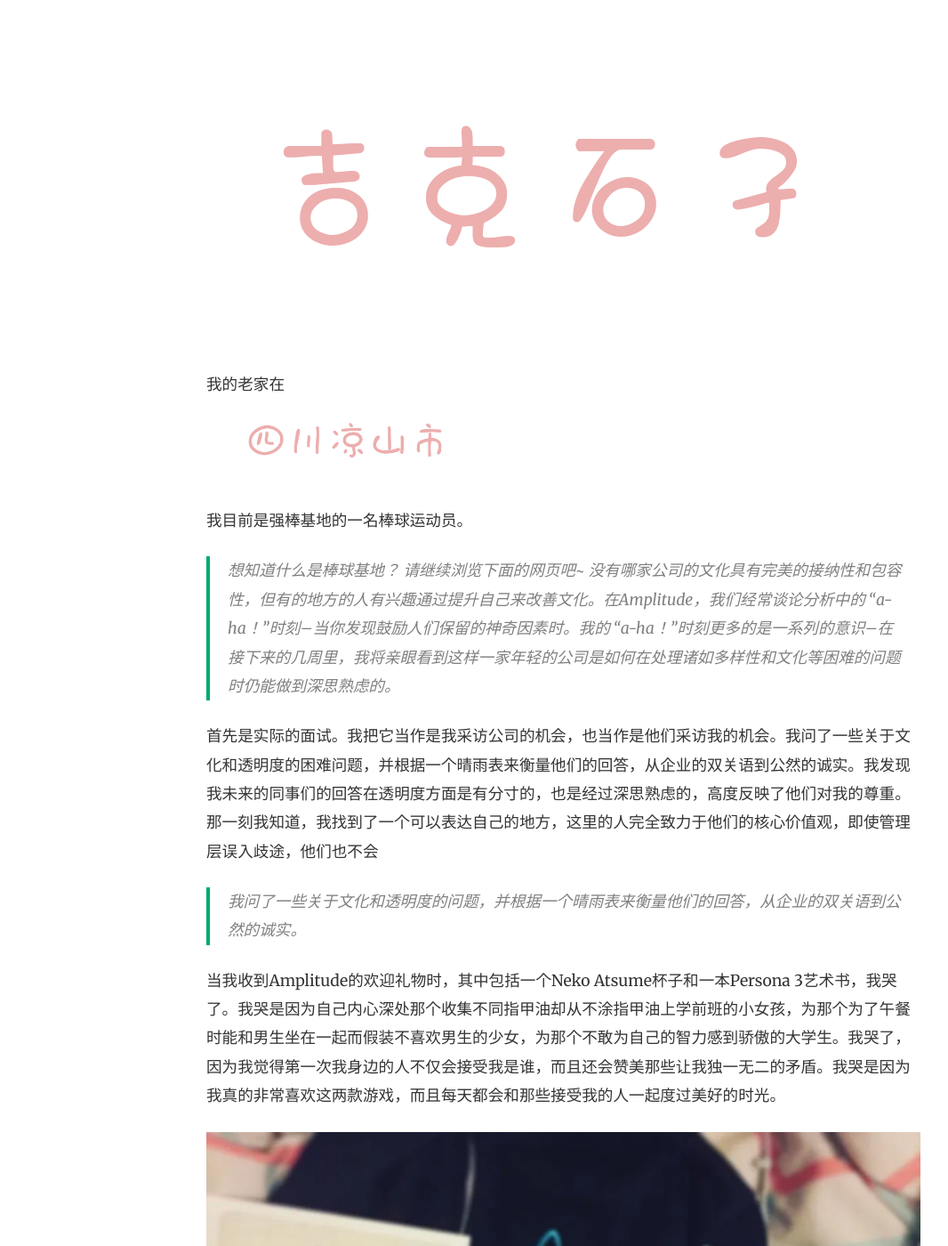
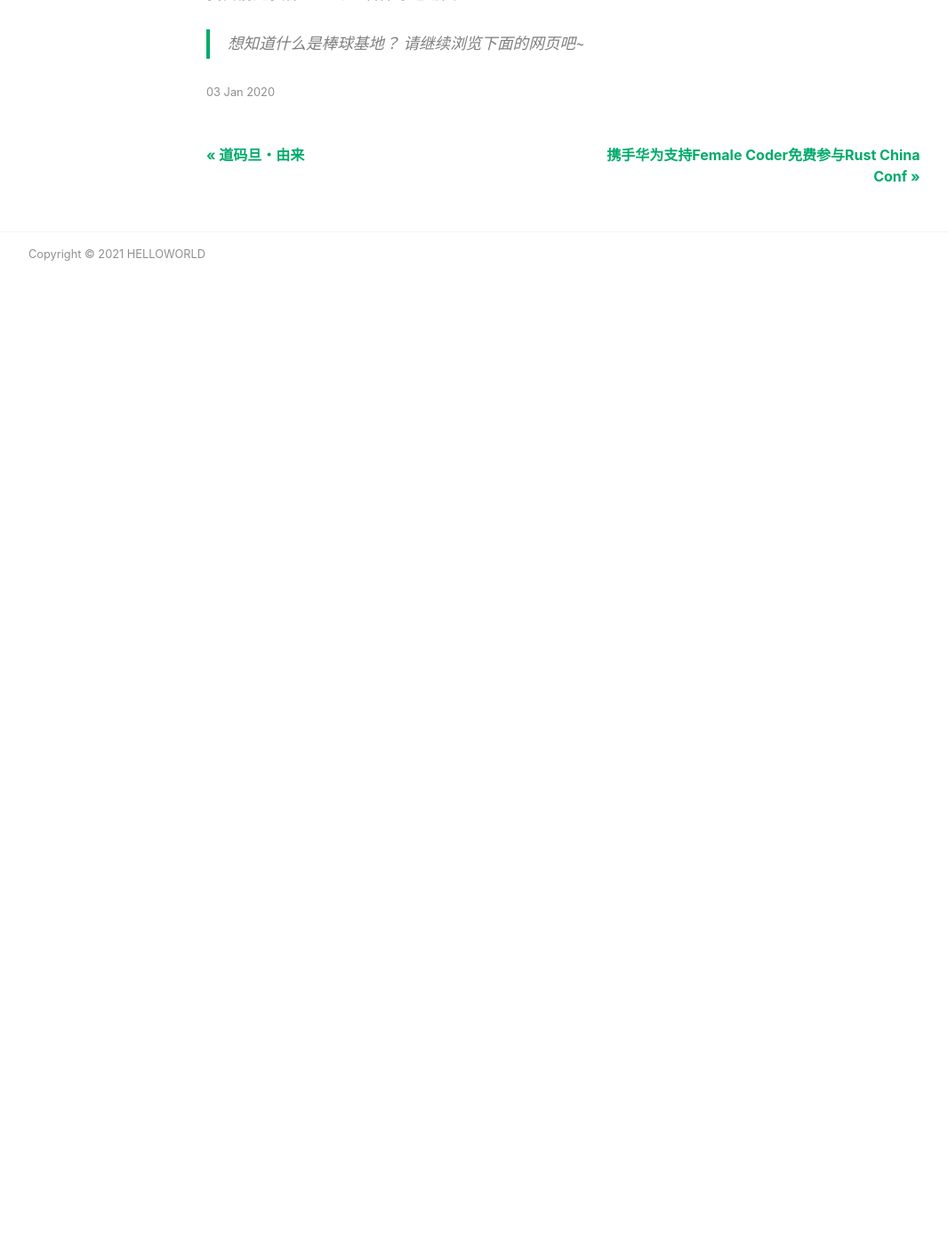
Before and after one commit to xsq1739/myweb2, a Jekyll site: the page built from _posts/2020-01-03-ai-shang-bian-cheng.md, in a window 1280 px wide and 1400 px high, scrolled down 2329 px. Shown: the whole window at 89% size, without its empty margins (53-1119 px from the left). Built offline with Jekyll 4.4.1, drawn with Linux system fonts in a browser that asks for light colours; nearby versions of some CDN libraries; after the commit the page ends 2636 px from its top, so only the background shows below that; some of the changed text lies outside the part shown.

Commit message:
Update 2020-01-03-ai-shang-bian-cheng.md

```diff
--- a/_posts/2020-01-03-ai-shang-bian-cheng.md
+++ b/_posts/2020-01-03-ai-shang-bian-cheng.md
@@ -1,7 +1,7 @@
 ---
 layout: post
-title:  "故事 · MIT女孩：不再担心，像个女孩一样爱上编程"
-image: assets/images/100.jpg
+title:  "欢迎来到石子的小世界"
+image: assets/images/jksz.jpg
 featured: true
 ---
 欢迎来到我的个人网页😄
@@ -17,29 +17,3 @@
 
 我目前是强棒基地的一名棒球运动员。
 > 想知道什么是棒球基地？ 请继续浏览下面的网页吧~
-没有哪家公司的文化具有完美的接纳性和包容性，但有的地方的人有兴趣通过提升自己来改善文化。在Amplitude，我们经常谈论分析中的 "a-ha！"时刻--当你发现鼓励人们保留的神奇因素时。我的 "a-ha！"时刻更多的是一系列的意识--在接下来的几周里，我将亲眼看到这样一家年轻的公司是如何在处理诸如多样性和文化等困难的问题时仍能做到深思熟虑的。
-
-首先是实际的面试。我把它当作是我采访公司的机会，也当作是他们采访我的机会。我问了一些关于文化和透明度的困难问题，并根据一个晴雨表来衡量他们的回答，从企业的双关语到公然的诚实。我发现我未来的同事们的回答在透明度方面是有分寸的，也是经过深思熟虑的，高度反映了他们对我的尊重。那一刻我知道，我找到了一个可以表达自己的地方，这里的人完全致力于他们的核心价值观，即使管理层误入歧途，他们也不会
-
-> 我问了一些关于文化和透明度的问题，并根据一个晴雨表来衡量他们的回答，从企业的双关语到公然的诚实。
-
-当我收到Amplitude的欢迎礼物时，其中包括一个Neko Atsume杯子和一本Persona 3艺术书，我哭了。我哭是因为自己内心深处那个收集不同指甲油却从不涂指甲油上学前班的小女孩，为那个为了午餐时能和男生坐在一起而假装不喜欢男生的少女，为那个不敢为自己的智力感到骄傲的大学生。我哭了，因为我觉得第一次我身边的人不仅会接受我是谁，而且还会赞美那些让我独一无二的矛盾。我哭是因为我真的非常喜欢这两款游戏，而且每天都会和那些接受我的人一起度过美好的时光。
-
-![101](../assets/images/101.jpg)
-
-在我加入Amplitude几周后，我和我的团队参加了一个JavaScript见面会，讨论React的最佳实践，React是我们应用的前端框架。在这次见面会上，大约有50人参加。我立刻注意到观众席上只有一个女性面孔。
-"我是这里唯一的另一个女孩，"我紧张地对我的一个同事低声说。
-"嗯，我很高兴你在这里，"他说。
-我笑了笑。"我也是。"
-我不希望自己生而为男人了，我也不为我鲜艳的开衫或我的观点感到羞耻。
-但还是很难回忆起什么时候被这么多的原始天赋和智慧环绕，我到目前的高度是因为我像个女孩一样编程，因为我像第一代中国移民一样编程，因为我像一个伴随着后街男孩和哈利波特长大的人一样编程。因为我的观点和见解是有价值的，因为我有幸积累了不同的经验。
-这些都是我像一个Ampliteer一样编程的原因。
-
-* 注："Ampliteer "是我们称呼Amplitude团队成员的几种方式之一。
-
-![102](../assets/images/102.jpg)
-
-### 我在哈利波特世界实现了我所有的梦想！! (ノ◕ヮ◕)ノ*:・ﾟ✧
-
-#### References
-图片来源: CodingGirlsClub 公众号
```
